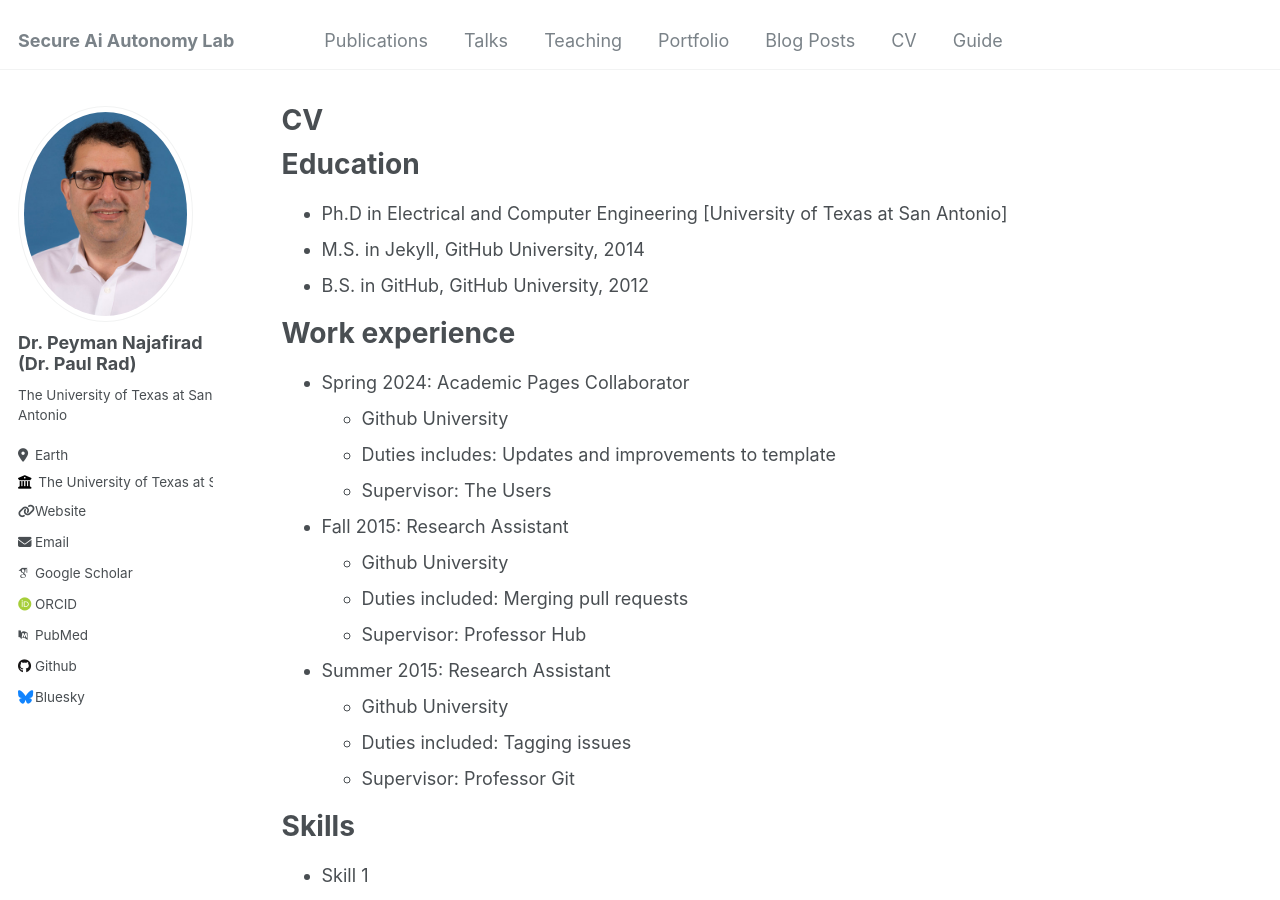
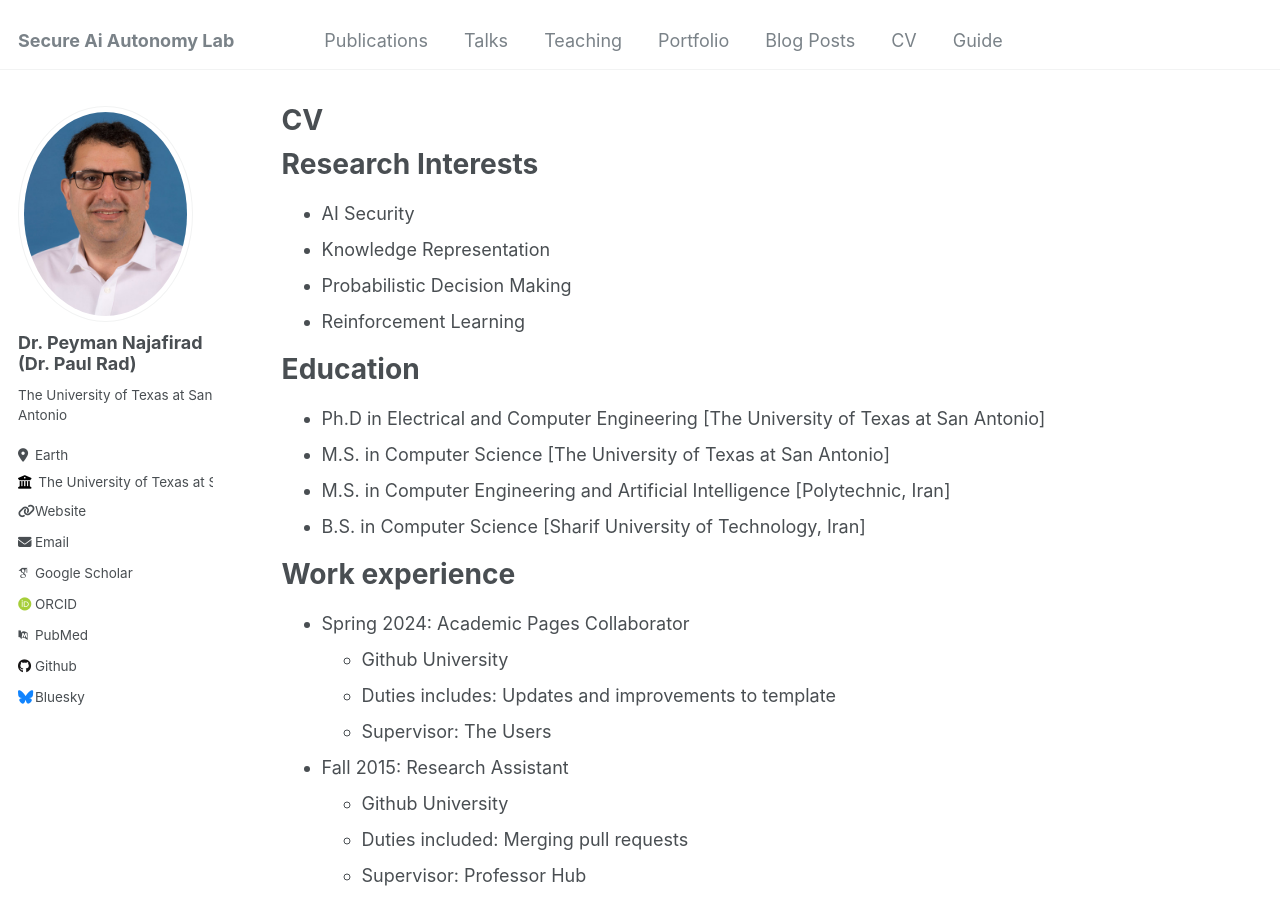
Before and after one commit to vohongthinh2011/PeymanNajafirad, a Jekyll site: the page built from _pages/cv.md, in a window 1280 px wide and 900 px high. Built offline with Jekyll 4.4.1, drawn with Linux system fonts in a browser that asks for light colours; some web fonts are replaced.

Commit message:
Update cv.md

```diff
--- a/_pages/cv.md
+++ b/_pages/cv.md
@@ -9,11 +9,19 @@ redirect_from:
 
 {% include base_path %}
 
+Research Interests
+======
+* AI Security
+* Knowledge Representation
+* Probabilistic Decision Making
+* Reinforcement Learning
+
 Education
 ======
-* Ph.D in Electrical and Computer Engineering [University of Texas at San Antonio]
-* M.S. in Jekyll, GitHub University, 2014
-* B.S. in GitHub, GitHub University, 2012
+* Ph.D in Electrical and Computer Engineering [The University of Texas at San Antonio]
+* M.S. in Computer Science [The University of Texas at San Antonio]
+* M.S. in Computer Engineering and Artificial Intelligence [Polytechnic, Iran]
+* B.S. in Computer Science [Sharif University of Technology, Iran]
 
 Work experience
 ======
```
